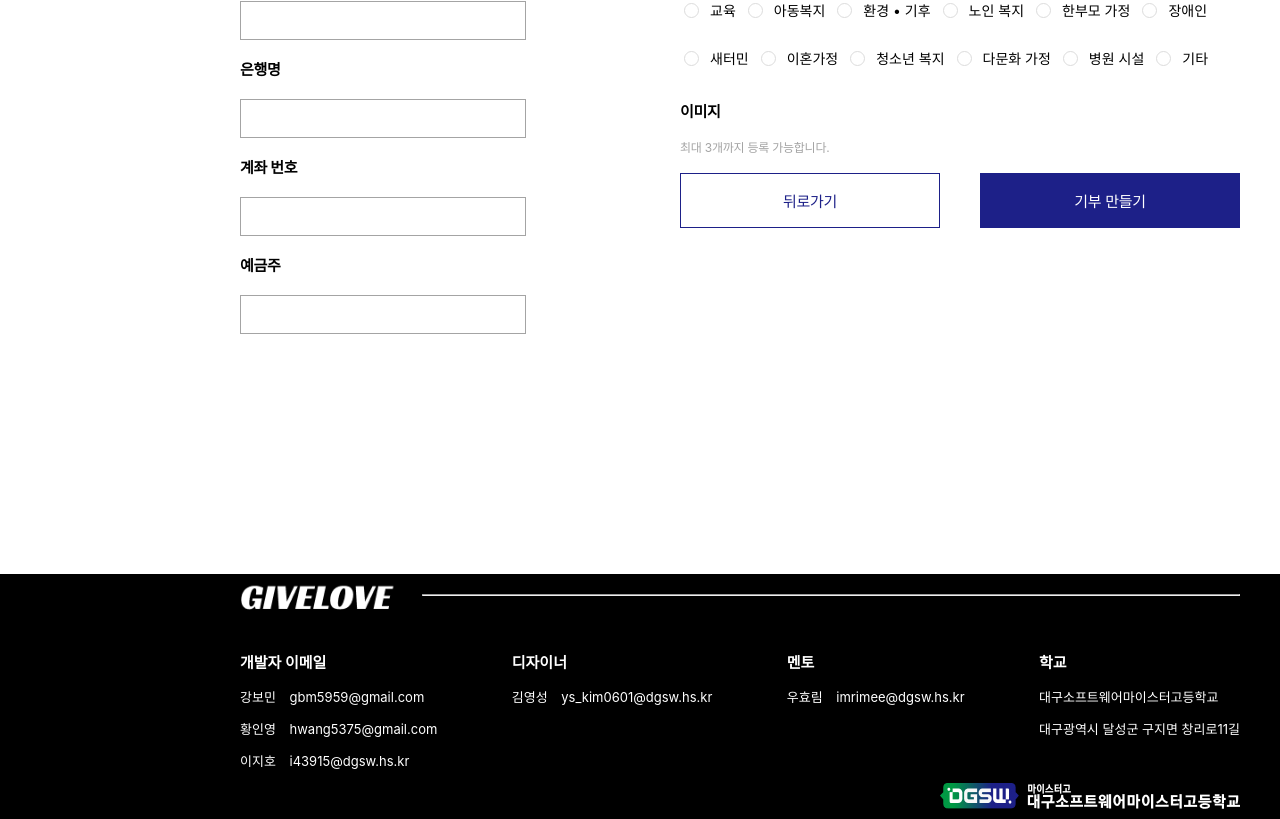
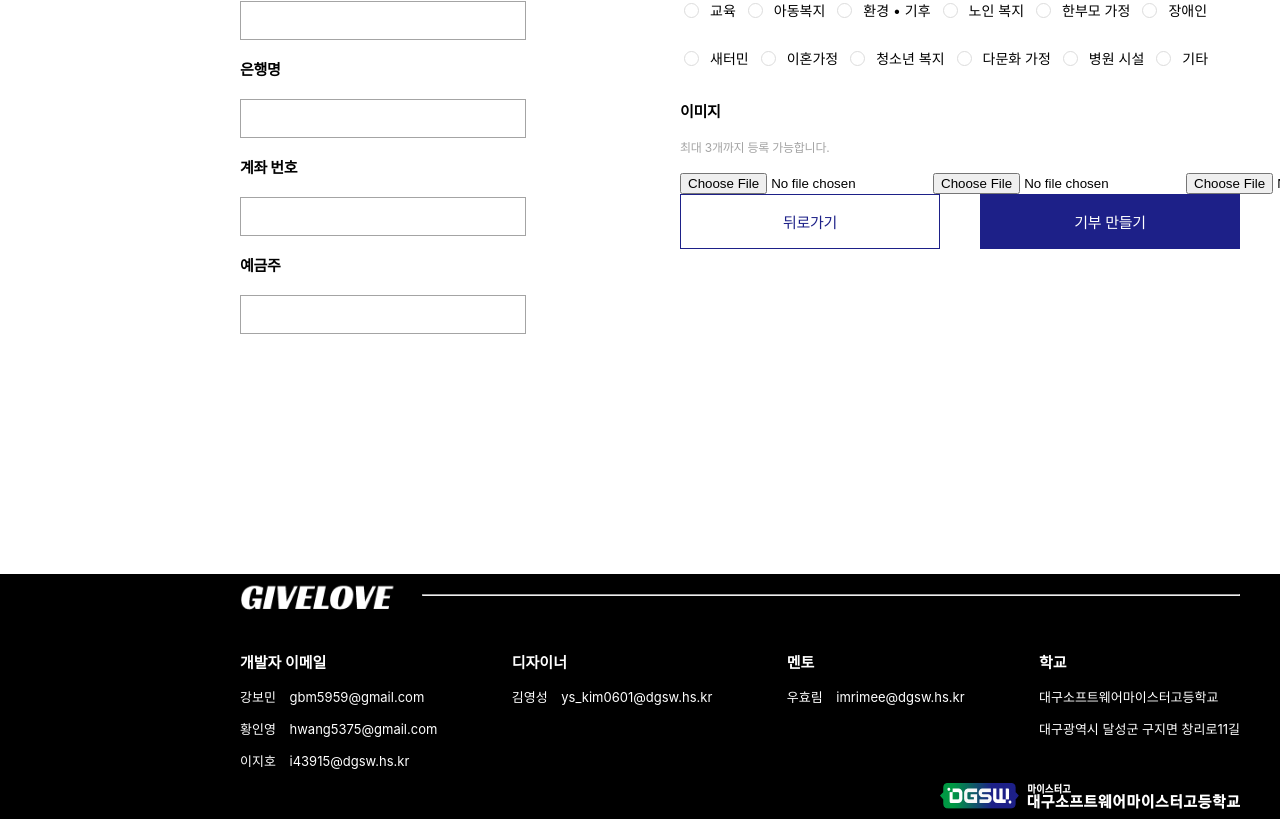
Before and after one commit to Hwanginyoung/Naresha2-GiveLove_project, a React (Create React App) app in the folder givelove/: page /Makemoney in a window 1280 px wide. Shown: the part 885-1704 px from the top of the page. Built offline with nearby package versions, Linux system fonts and the light colour scheme.

Commit message:
MakeMoney

```diff
--- a/givelove/src/containers/MakeMoney.css
+++ b/givelove/src/containers/MakeMoney.css
@@ -149,6 +149,10 @@
     color: #A4A4A4;
 }
 
+.MakeMoney .main_text .picture {
+    display: flex;
+}
+
 .MakeMoney .main_text .button {
     width: 560px;
     display: flex;
--- a/givelove/src/containers/MakeMoney.js
+++ b/givelove/src/containers/MakeMoney.js
@@ -44,6 +44,11 @@ const MakeMoney = () => {
                             <p className='cartagori_text'>카테고리 선택</p>
                             <Checkbox />
                             <p className='text'>이미지<p className='detail_text'>최대 3개까지 등록 가능합니다.</p></p>
+                            <div className='picture'>
+                                <input className='image' type='file' />
+                                <input className='image' type='file' />
+                                <input className='image' type='file' />
+                            </div>
                             <div className='button'>
                                 <button className='back' onClick={()=>{ navigate('/MoneyDetail') }}>뒤로가기</button>
                                 <button className='make_donation'>기부 만들기</button>
```
